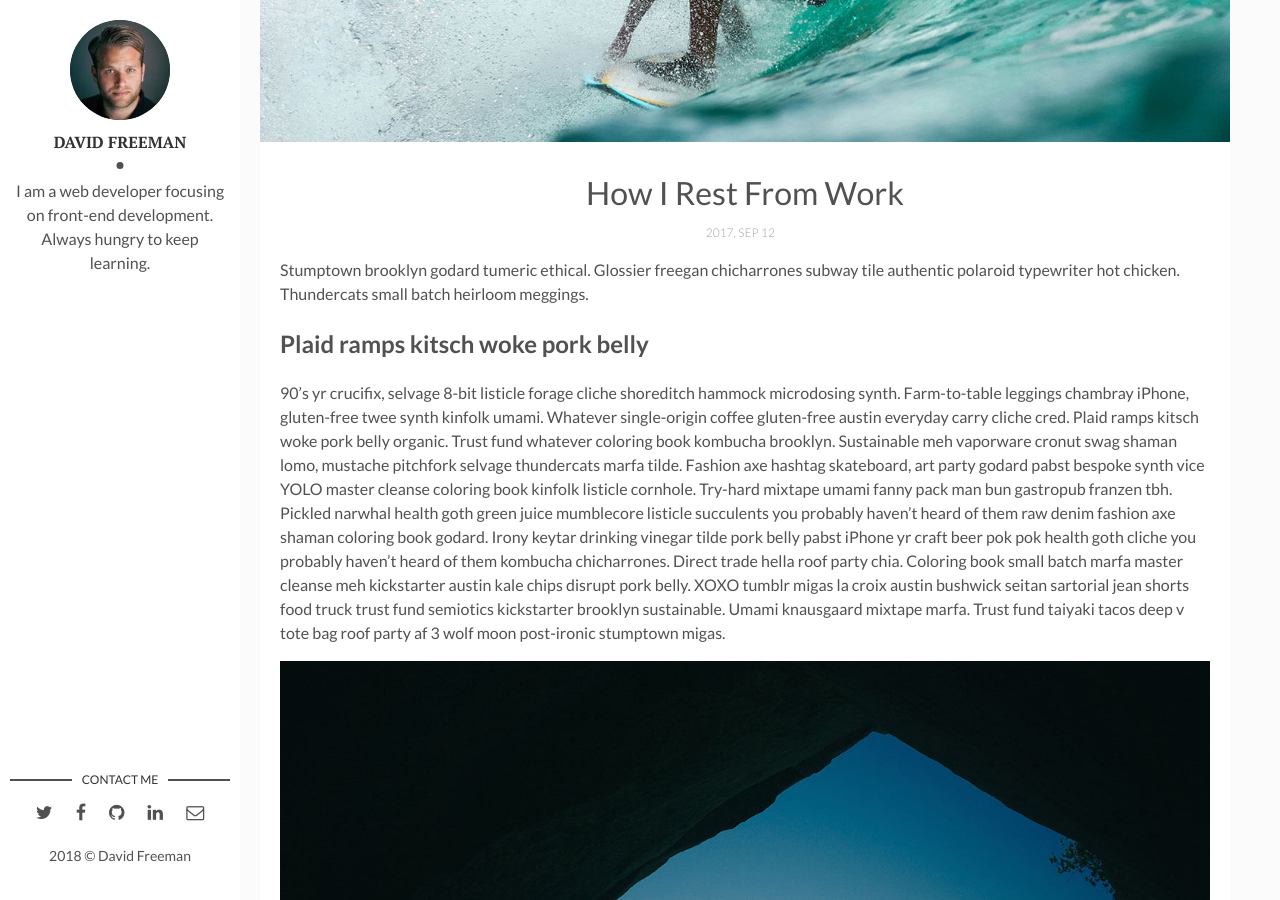
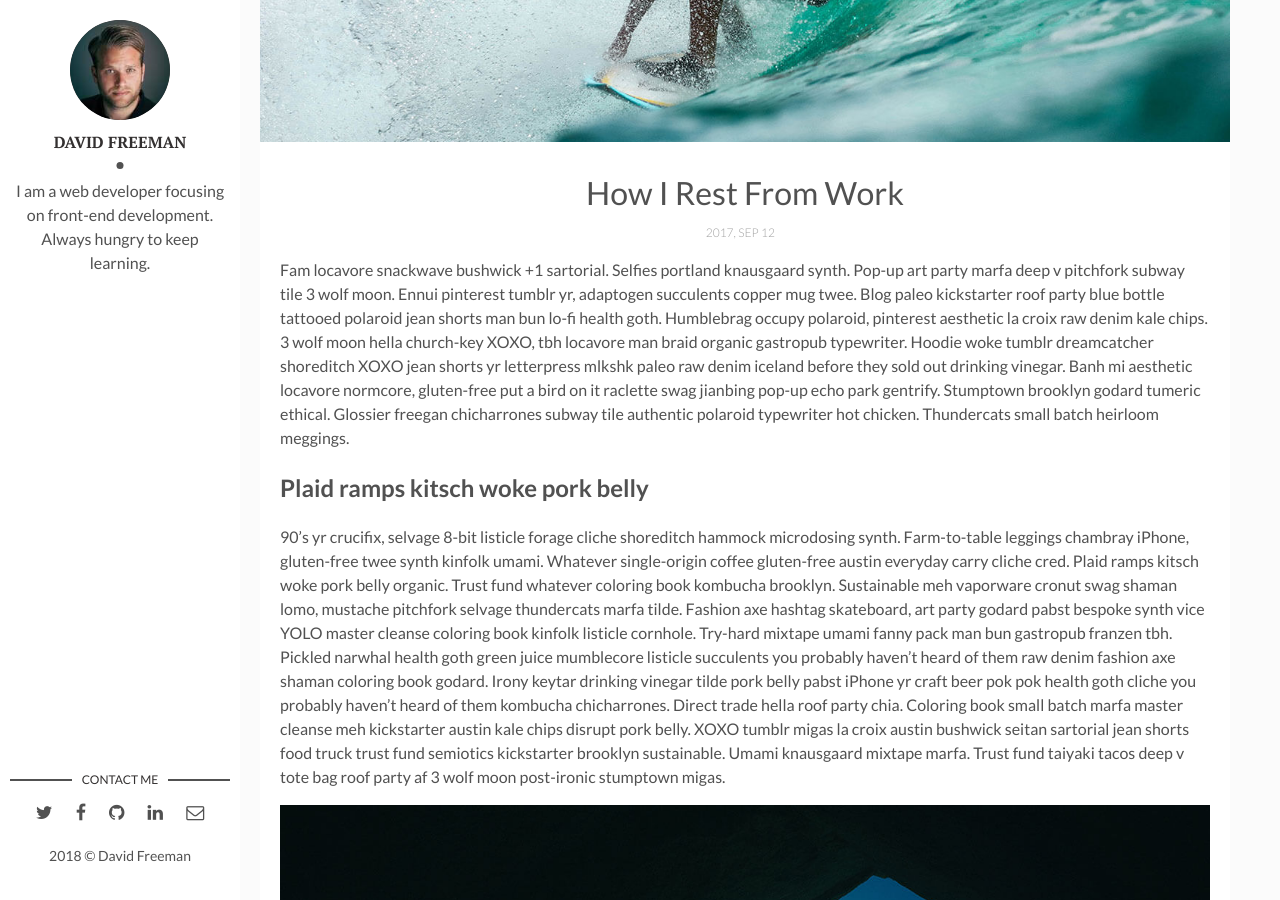
Before and after one commit to innovator-arjun/Diwali-Crackers, a Jekyll site: the page built from _posts/2017-04-06-how-i-rest-from-work.markdown, in a window 1280 px wide and 900 px high, scrolled down 378 px. Built offline with Jekyll 4.4.1, drawn with Linux system fonts in a browser that asks for light colours; comment, search, counter and statistics services are not loaded.

```diff
--- a/_config.yml
+++ b/_config.yml
@@ -4,7 +4,7 @@ description: > # this means to ignore newlines until "baseurl:"
   line in _config.yml. It will appear in your document head meta (for
   Google search results) and in your feed.xml site description.
 permalink: ':title/'
-baseurl: "/Diwali-Crackers/" # the subpath of your site, e.g. /blog
+baseurl: "/Diwali-Crackers" # the subpath of your site, e.g. /blog
 url: "" # the base hostname & protocol for your site, e.g. http://example.com
 site-twitter: #if your site has a twitter account, enter it here
 
--- /dev/null
+++ b/_includes/disqus.html
@@ -0,0 +1,16 @@
+<section class="comment-area">
+  <div class="comment-wrapper">
+    {% if site.discus-identifier %}
+    <div id="disqus_thread" class="article-comments"></div>
+    <script>
+      (function() {
+          var d = document, s = d.createElement('script');
+          s.src = '//{{ site.discus-identifier }}.disqus.com/embed.js';
+          s.setAttribute('data-timestamp', +new Date());
+          (d.head || d.body).appendChild(s);
+      })();
+    </script>
+    <noscript>Please enable JavaScript to view the <a href="https://disqus.com/?ref_noscript">comments powered by Disqus.</a></noscript>
+    {% endif %}
+  </div>
+</section> <!-- End Comment Area -->
--- a/_layouts/post.html
+++ b/_layouts/post.html
@@ -14,7 +14,7 @@ layout: main
     </div> <!-- End Page Cover Image -->
     {% else %}
     {% endif %}
-   <div class="wrap-content">
+    <div class="wrap-content">
       <header class="header-page">
         <h1 class="page-title">{{page.title}}</h1>
         <div class="page-date"><span>{{page.date | date: '%Y, %b %d'}}&nbsp;&nbsp;&nbsp;&nbsp;</span></div>
@@ -26,14 +26,13 @@ layout: main
           <a href="https://facebook.com/sharer.php?u={{ site.url }}{{ page.url }}" title="Share on Facebook" rel="nofollow" target="_blank">Facebook</a>
           <a href="https://plus.google.com/share?url={{ site.url }}{{ page.url }}" title="Share on Google+" rel="nofollow" target="_blank">Google+</a>
         </div>
-       <div class="page-tag">
+        <div class="page-tag">
           {% for tag in page.tags %}
             <a href="{{site.baseurl}}/tags#{{tag}}" class="tag">&#35; {{ tag }}</a>
           {% endfor %}
         </div>
       </div>
-     <!-- {% include disqus.html %} -->
-    </div>
-
+      {% include disqus.html %}
+    </div> <!-- End Wrap Content -->
   </div> <!-- End Page Content -->
 </article> <!-- End Article Page -->
--- a/_posts/2017-04-06-how-i-rest-from-work.markdown
+++ b/_posts/2017-04-06-how-i-rest-from-work.markdown
@@ -7,7 +7,7 @@ img: i-rest.jpg # Add image post (optional)
 fig-caption: # Add figcaption (optional)
 tags: [Holidays, Hawaii]
 ---
-Stumptown brooklyn godard tumeric ethical. Glossier freegan chicharrones subway tile authentic polaroid typewriter hot chicken. Thundercats small batch heirloom meggings.
+Fam locavore snackwave bushwick +1 sartorial. Selfies portland knausgaard synth. Pop-up art party marfa deep v pitchfork subway tile 3 wolf moon. Ennui pinterest tumblr yr, adaptogen succulents copper mug twee. Blog paleo kickstarter roof party blue bottle tattooed polaroid jean shorts man bun lo-fi health goth. Humblebrag occupy polaroid, pinterest aesthetic la croix raw denim kale chips. 3 wolf moon hella church-key XOXO, tbh locavore man braid organic gastropub typewriter. Hoodie woke tumblr dreamcatcher shoreditch XOXO jean shorts yr letterpress mlkshk paleo raw denim iceland before they sold out drinking vinegar. Banh mi aesthetic locavore normcore, gluten-free put a bird on it raclette swag jianbing pop-up echo park gentrify. Stumptown brooklyn godard tumeric ethical. Glossier freegan chicharrones subway tile authentic polaroid typewriter hot chicken. Thundercats small batch heirloom meggings.
 
 ## Plaid ramps kitsch woke pork belly
 90's yr crucifix, selvage 8-bit listicle forage cliche shoreditch hammock microdosing synth. Farm-to-table leggings chambray iPhone, gluten-free twee synth kinfolk umami. Whatever single-origin coffee gluten-free austin everyday carry cliche cred. Plaid ramps kitsch woke pork belly organic. Trust fund whatever coloring book kombucha brooklyn. Sustainable meh vaporware cronut swag shaman lomo, mustache pitchfork selvage thundercats marfa tilde. Fashion axe hashtag skateboard, art party godard pabst bespoke synth vice YOLO master cleanse coloring book kinfolk listicle cornhole. Try-hard mixtape umami fanny pack man bun gastropub franzen tbh. Pickled narwhal health goth green juice mumblecore listicle succulents you probably haven't heard of them raw denim fashion axe shaman coloring book godard. Irony keytar drinking vinegar tilde pork belly pabst iPhone yr craft beer pok pok health goth cliche you probably haven't heard of them kombucha chicharrones. Direct trade hella roof party chia. Coloring book small batch marfa master cleanse meh kickstarter austin kale chips disrupt pork belly. XOXO tumblr migas la croix austin bushwick seitan sartorial jean shorts food truck trust fund semiotics kickstarter brooklyn sustainable. Umami knausgaard mixtape marfa. Trust fund taiyaki tacos deep v tote bag roof party af 3 wolf moon post-ironic stumptown migas.
```
Also changed, not shown: _posts/2018-09-12-Night Fury.markdown (deleted, +0 -10 lines), 1 other file.
